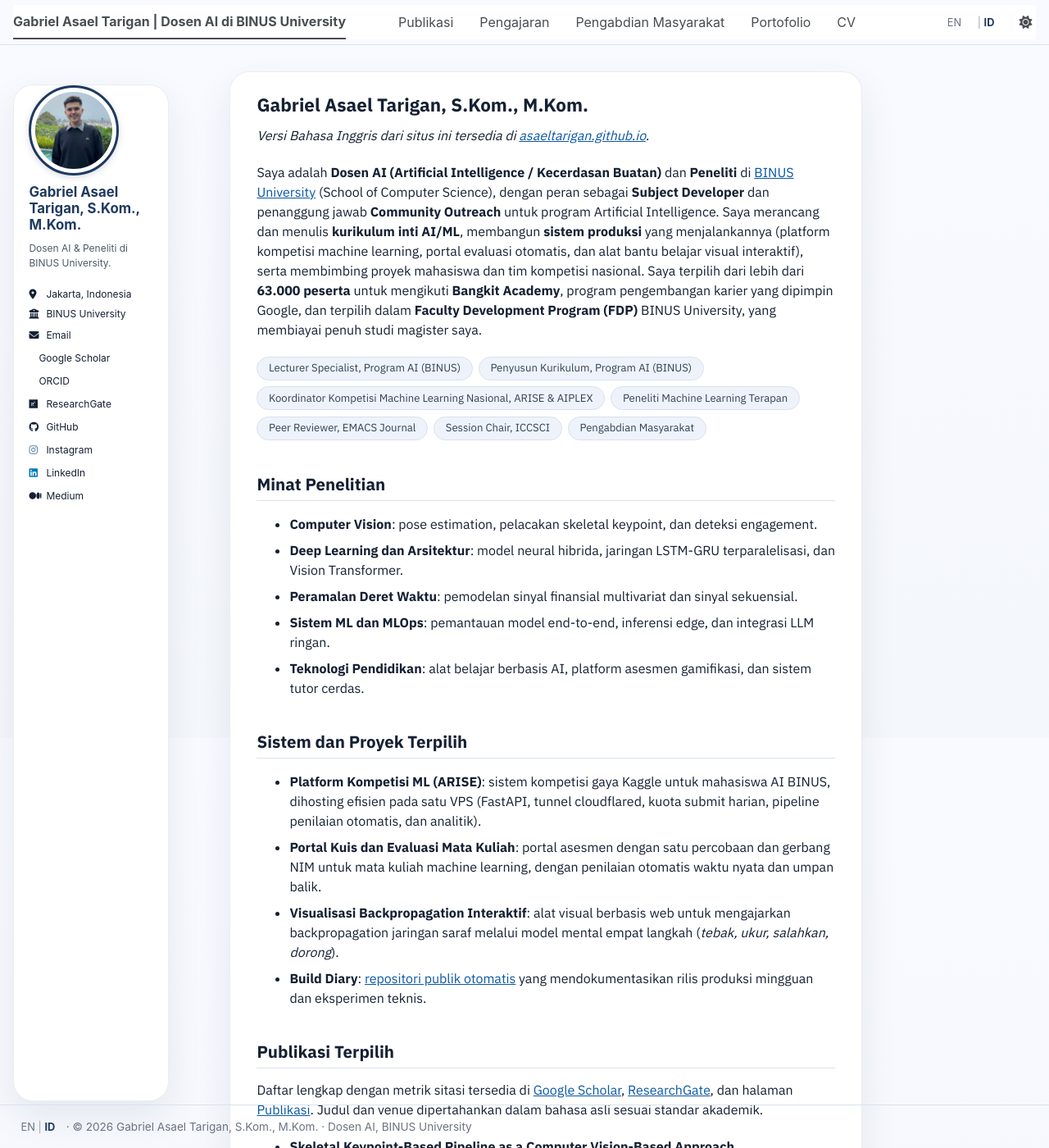
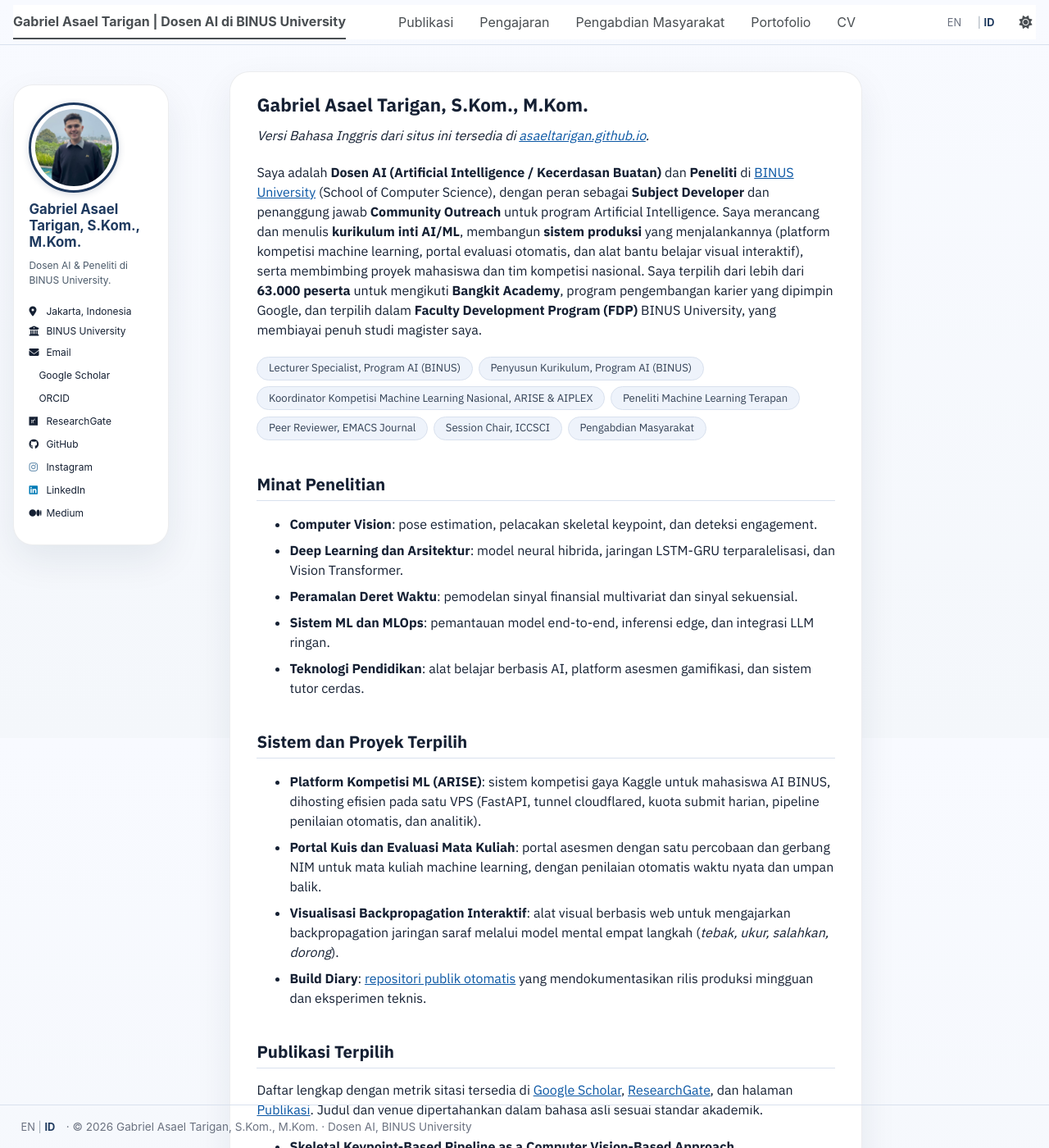
Before and after one commit to asaeltarigan/id, a Jekyll site: the page built from _pages/about.md, in a window 1280 px wide and 1400 px high. Shown: the whole window at 82% size. Built offline with Jekyll 4.4.1, drawn with Linux system fonts in a browser that asks for light colours; a style sheet for code colours, icons or effects is not loaded.

Commit message:
Sidebar: height auto + padding-top 1.3rem (fix clipping avatar & dead space); bump cache-buster v=39

```diff
--- a/_includes/head.html
+++ b/_includes/head.html
@@ -101,4 +101,4 @@
 <link rel="preconnect" href="https://fonts.gstatic.com" crossorigin>
 <link href="https://fonts.googleapis.com/css2?family=IBM+Plex+Sans:wght@400;500;600;700&display=swap" rel="stylesheet">
 <link rel="stylesheet" href="{{ base_path }}/assets/css/main.css">
-<link rel="stylesheet" href="{{ base_path }}/assets/css/custom.css?v=38">
+<link rel="stylesheet" href="{{ base_path }}/assets/css/custom.css?v=39">
--- a/assets/css/custom.css
+++ b/assets/css/custom.css
@@ -40,7 +40,7 @@ html[data-theme="dark"] {
   position: sticky !important;
   top: 4.7em;
   align-self: flex-start;
-  padding-top: 0 !important;
+  padding-top: 1.3rem !important;
   max-height: calc(100vh - 10em);
   overflow-y: auto;
   scrollbar-width: none;
@@ -480,7 +480,8 @@ a:hover, a:focus { color: var(--ds-accent-strong); }
   border: 1px solid rgba(21, 32, 51, 0.08);
   border-radius: var(--ds-radius);
   box-shadow: var(--ds-shadow);
-  padding: 1.15rem 1.15rem 0.5rem;
+  padding: 1.3rem 1.15rem;
+  height: auto;      /* theme forces 100vh -> collapses card to content, kills dead space below links */
 }
 
 /* Masthead + footer ride the gradient instead of painting white */
```
